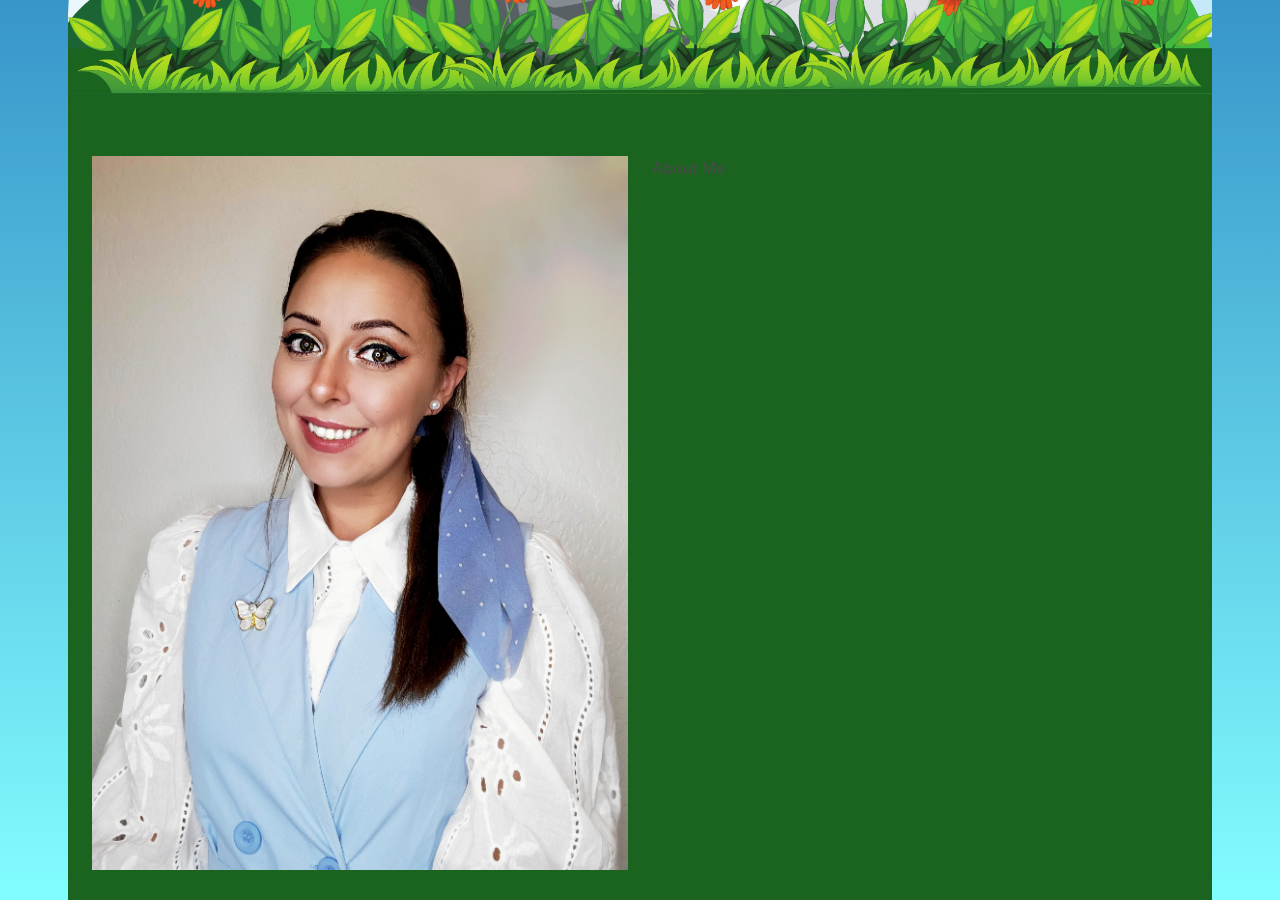
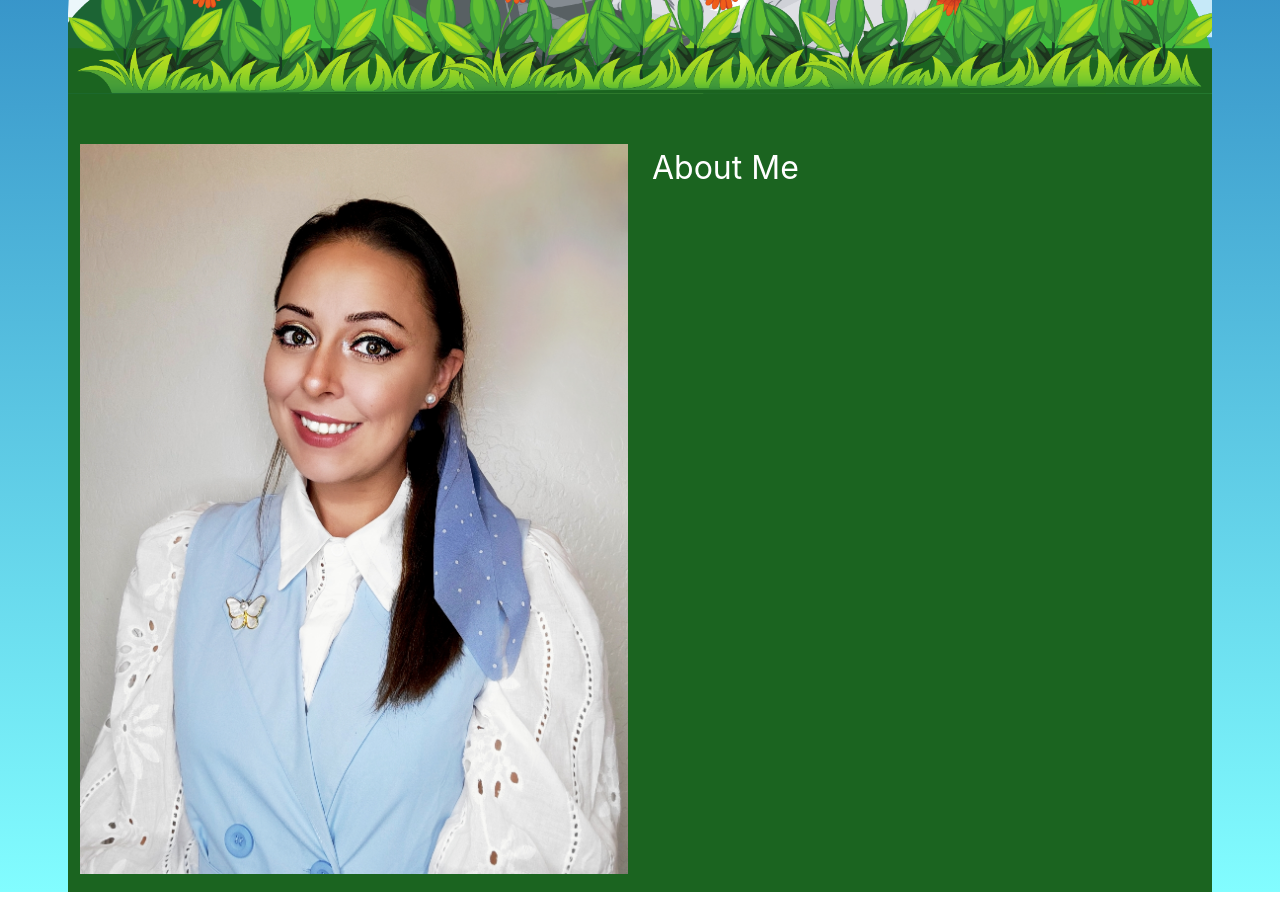
Before and after one commit to HaileyThomas/react-portfolio, a React (Create React App) app: page / in a window 1280 px wide. Shown: the part 680-1580 px from the top of the page. Built offline with nearby package versions, Linux system fonts and the light colour scheme.

Commit message:
finish header and start about me

```diff
--- a/src/App.js
+++ b/src/App.js
@@ -1,4 +1,5 @@
 import React from "react";
+import headerImage from "./assets/cover/header.png";
 import About from "./components/About";
 import Nav from "./components/Nav";
 
@@ -7,7 +8,14 @@ function App() {
     <div>
       <Nav></Nav>
       <main className="container">
-        <About></About>
+        <section className="columns">
+          <div className="column">
+            <img src={headerImage} className="p-1" alt="header" />
+            <div className="columns green mr-1 ml-1 p-3">
+              <About></About>
+            </div>
+          </div>
+        </section>
       </main>
     </div>
   );
--- a/src/components/About/index.js
+++ b/src/components/About/index.js
@@ -1,20 +1,14 @@
 import React from "react";
-import headerImage from "../../assets/cover/header.png";
 import headshot from "../../assets/images/headshot.jpg";
 
 function About() {
   return (
-    <section id="about-me" className="columns">
+    <section className="columns">
       <div className="column">
-        <img src={headerImage}  className="p-1" alt="header" />
-        <div className="columns green mr-1 ml-1 p-3">
-          <div className="column">
-            <img src={headshot} alt="headshot of developer" />
-          </div>
-          <div className="column">
-            <h1 id="about">About Me</h1>
-          </div>
-        </div>
+        <img src={headshot} alt="headshot of developer" />
+      </div>
+      <div className="column">
+        <h1 id="about" className="has-text-white is-size-3">About Me</h1>
       </div>
     </section>
   );
```
